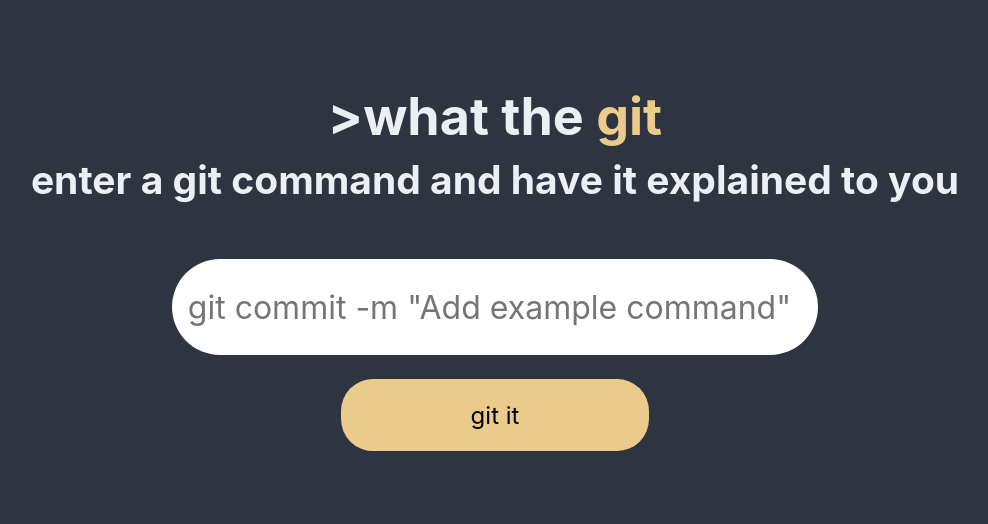
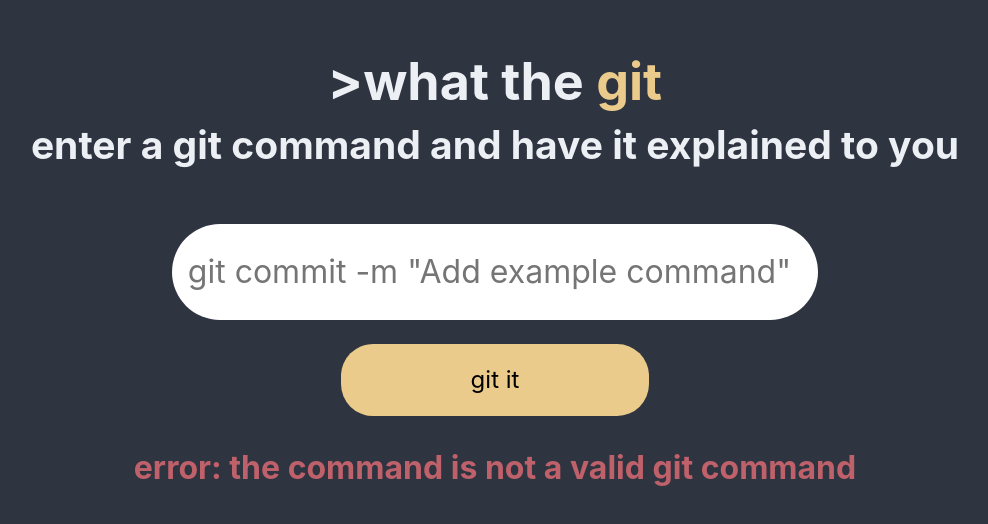
Before and after one commit to nezia1/what-the-git, a React (Create React App) app: page / in a window 1280 px wide. Shown: the part 136-660 px from the top of the page, without its empty margins (145-1133 px from the left). Built offline with nearby package versions, Linux system fonts and the light colour scheme.

Commit message:
Add error message

```diff
--- a/src/App.css
+++ b/src/App.css
@@ -57,10 +57,17 @@ body {
   outline: 0;
   font-family: inherit;
   background-color: var(--nord13);
+  margin-bottom: 1.5rem;
 }
 
 h1,
-h2 {
+h2,
+h3 {
   margin-block-start: 0.5rem;
   margin-block-end: 0;
 }
+
+.invalid-command-error {
+  color: var(--nord11);
+  font-size: 2rem;
+}
--- a/src/App.js
+++ b/src/App.js
@@ -113,6 +113,9 @@ function App() {
         >
           git it
         </button>
+        <h2 class="invalid-command-error">
+          error: the command is not a valid git command
+        </h2>
         {matchingCommand && renderCommandDescription(matchingCommand)}
       </div>
     </div>
```
